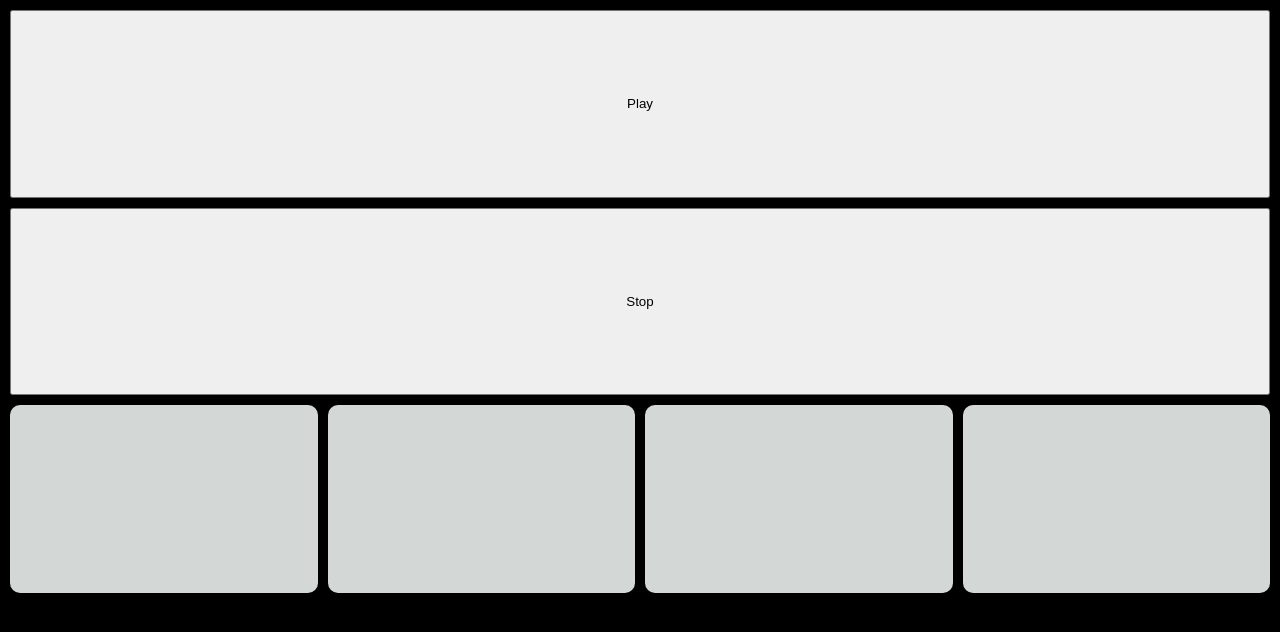
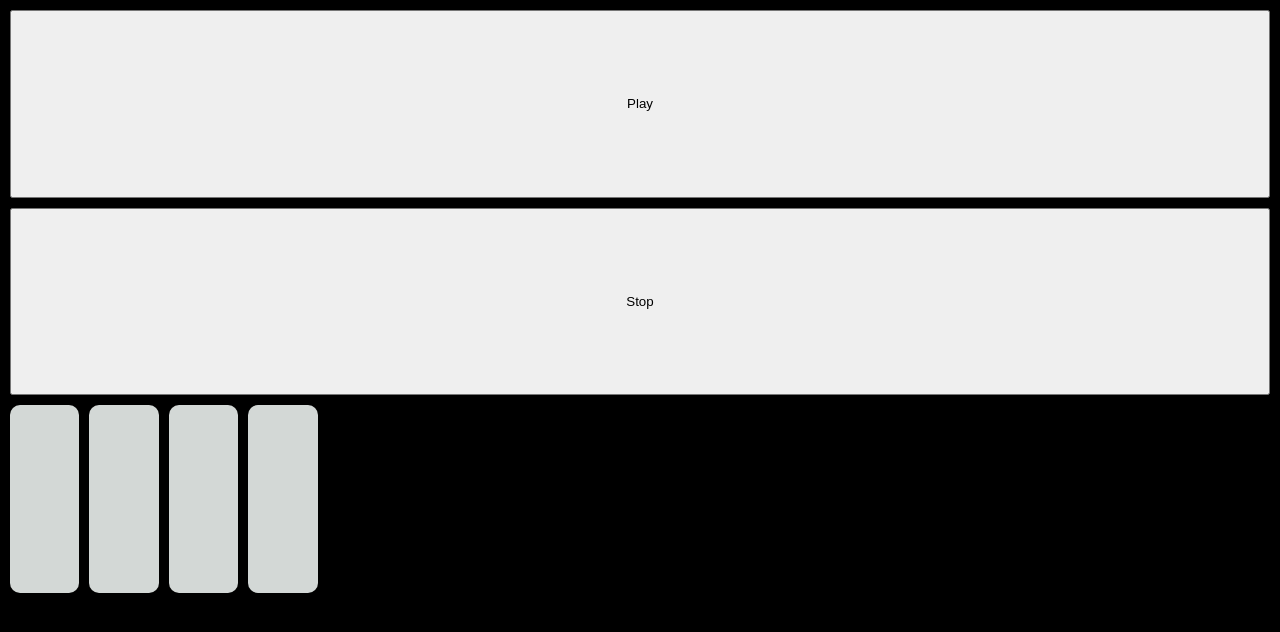
Before and after one commit to umarmohammed/step-sequencer, an Angular app: page / in a window 1280 px wide. Shown: the top 632 px of the page. Built offline with nearby package versions, Linux system fonts and the light colour scheme.

Commit message:
move code to channel sequence component
#11

```diff
--- a/src/app/app.component.html
+++ b/src/app/app.component.html
@@ -1,13 +1,5 @@
-<audio #audioPlayer [appPlay]="sequence.beats$ | async">
-  <source src="assets/kick-classic.wav" type="audio/wav" />
-</audio>
-
 <div class="container">
   <button (click)="sequence.play = true" class="button">Play</button>
   <button (click)="sequence.play = false" class="button">Stop</button>
-  <div
-    class="item"
-    *ngFor="let item of items"
-    [class.active]="(sequence.beats$ | async) === item"
-  ></div>
+  <app-channel-sequence class="channel-sequence"></app-channel-sequence>
 </div>
--- a/src/app/app.component.ts
+++ b/src/app/app.component.ts
@@ -8,6 +8,4 @@ import { SequenceService } from './services/sequence.service';
 })
 export class AppComponent {
   constructor(public sequence: SequenceService) {}
-
-  items = [1, 2, 3, 4];
 }
--- a/src/app/app.module.ts
+++ b/src/app/app.module.ts
@@ -3,11 +3,13 @@ import { NgModule } from '@angular/core';
 
 import { AppComponent } from './app.component';
 import { PlayDirective } from './play.directive';
+import { ChannelSequenceComponent } from './channel-sequence/channel-sequence.component';
 
 @NgModule({
   declarations: [
     AppComponent,
-    PlayDirective
+    PlayDirective,
+    ChannelSequenceComponent
   ],
   imports: [
     BrowserModule
--- /dev/null
+++ b/src/app/channel-sequence/channel-sequence.component.css
@@ -0,0 +1,16 @@
+.container {
+  display: grid;
+  grid-gap: 10px;
+  grid-template-columns: repeat(4, 1fr);
+  height: 100%;
+  width: 100%;
+}
+
+.item {
+  background: #d3d8d6;
+  border-radius: 10px;
+}
+
+.item.active {
+  background: greenyellow;
+}
--- /dev/null
+++ b/src/app/channel-sequence/channel-sequence.component.html
@@ -0,0 +1,11 @@
+<audio #audioPlayer [appPlay]="sequence.beats$ | async">
+  <source src="assets/kick-classic.wav" type="audio/wav" />
+</audio>
+
+<div class="container">
+  <div
+    class="item"
+    *ngFor="let item of items"
+    [class.active]="(sequence.beats$ | async) === item"
+  ></div>
+</div>
--- /dev/null
+++ b/src/app/channel-sequence/channel-sequence.component.ts
@@ -0,0 +1,13 @@
+import { Component } from '@angular/core';
+import { SequenceService } from '../services/sequence.service';
+
+@Component({
+  selector: 'app-channel-sequence',
+  templateUrl: './channel-sequence.component.html',
+  styleUrls: ['./channel-sequence.component.css']
+})
+export class ChannelSequenceComponent {
+  items = [1, 2, 3, 4];
+
+  constructor(public sequence: SequenceService) {}
+}
```
Also changed, not shown: 1 other file (tests, documents, lock files or other folders).
